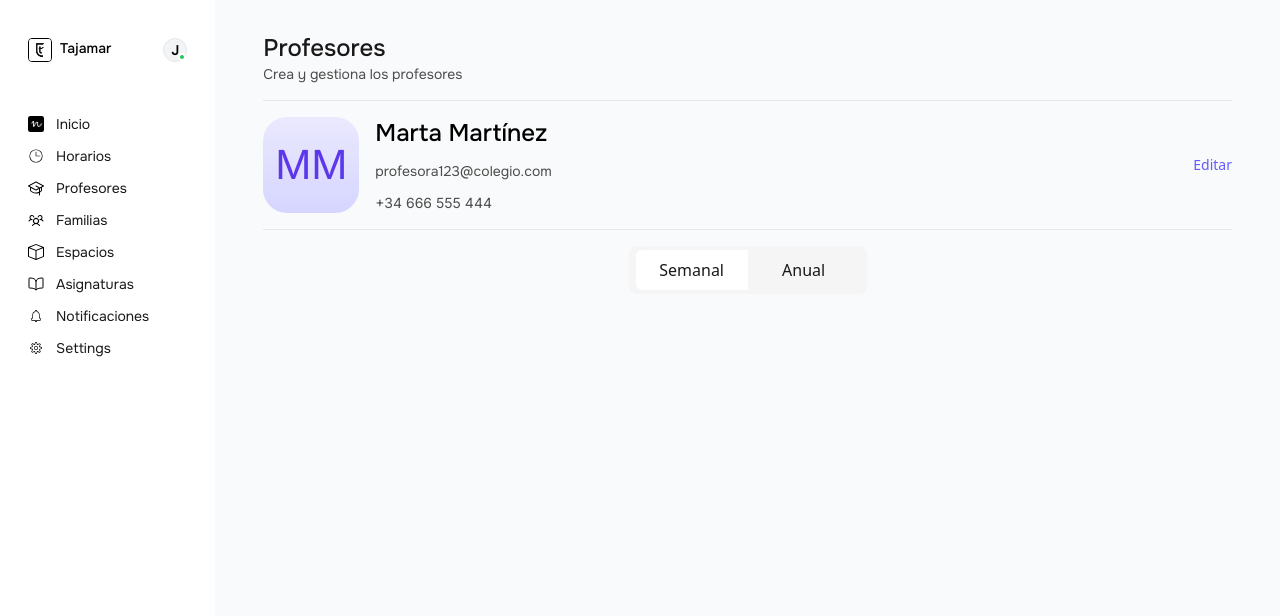
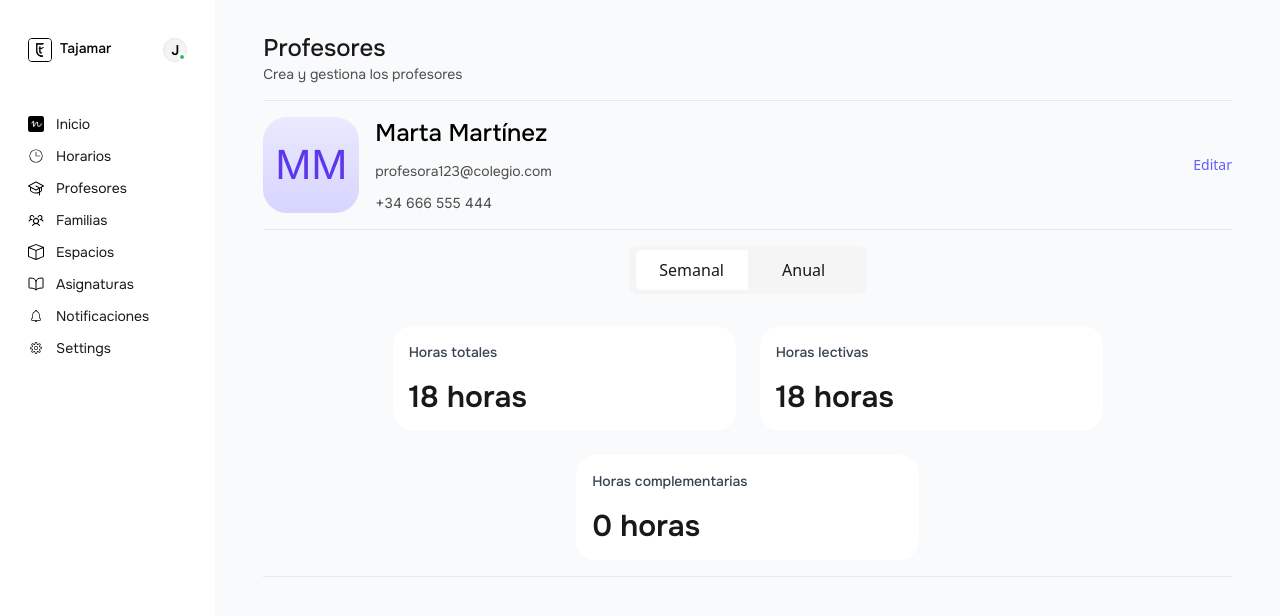
Before and after one commit to RickHalmoguera/dashboard-nuela, a React (Vite) app: page / in a window 1280 px wide. Shown: the top 616 px of the page. Built offline with nearby package versions, Linux system fonts and the light colour scheme.

Commit message:
ADD: HOURS COMPONENT DONE

```diff
--- /dev/null
+++ b/src/components/MainContainer/HoursCard.tsx
@@ -0,0 +1,9 @@
+
+export default function HoursCard({hourType, amount} : {hourType: string, amount: string} ){
+    return(
+        <div className="w-[343px] h-[105px] bg-white rounded-[20px] flex flex-col justify-between items-start p-4">
+            <p className="font-primary font-medium text-sm text-gray-700">Horas {hourType}</p>
+            <p className="font-primary font-bold text-font-black text-3xl" >{amount} horas</p>
+        </div>
+    )
+}
--- a/src/components/MainContainer/HoursContainer.tsx
+++ b/src/components/MainContainer/HoursContainer.tsx
@@ -1,10 +1,16 @@
+import HoursCard from "./HoursCard";
 import PeriodToggle from "./PeriodToggle";
 
 export default function HoursContainer(){
     return(
-        <div className="flex flex-col items-center">
+        <div className="flex flex-col items-center justify-between">
             <PeriodToggle/>
-
+            <div className="flex justify-center gap-6 flex-wrap">
+                <HoursCard hourType="totales" amount="18"/>
+                <HoursCard hourType="lectivas" amount="18"/>
+                <HoursCard hourType="complementarias" amount="0"/>
+            </div>
+            <hr className="h-px w-full my-4 bg-gray-200 border-0 dark:bg-gray-200"></hr>
         </div>
     )
 }
--- a/src/components/MainContainer/PeriodToggle.tsx
+++ b/src/components/MainContainer/PeriodToggle.tsx
@@ -1,7 +1,7 @@
 
 export default function PeriodToggle(){
     return(
-        <div className="w-[238px] h-12 bg-toggle-gray flex justify-center items-center rounded-lg">
+        <div className="w-[238px] h-12 bg-toggle-gray flex justify-center items-center rounded-lg mb-8">
             <label className="flex items-center p-2 rounded-md cursor-pointer text-font-black text-center">
                 <input type="checkbox" className="hidden peer" />
                 <span className="px-4 py-2 w-28 rounded-l-md bg-white peer-checked:bg-toggle-gray">Semanal</span>
```
